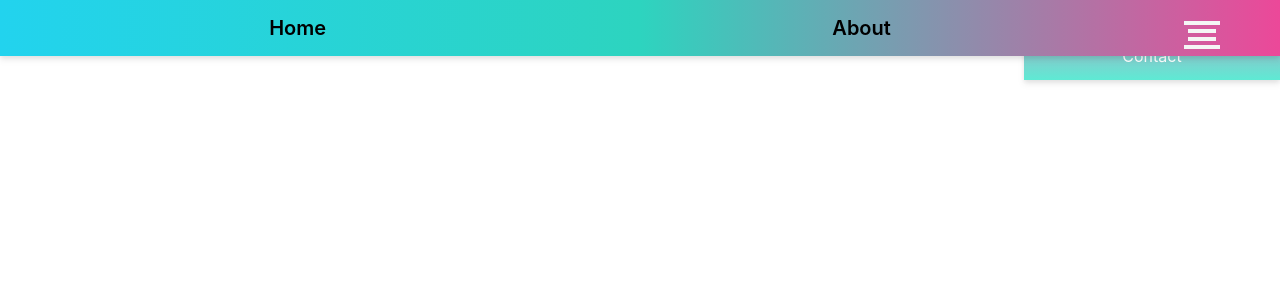
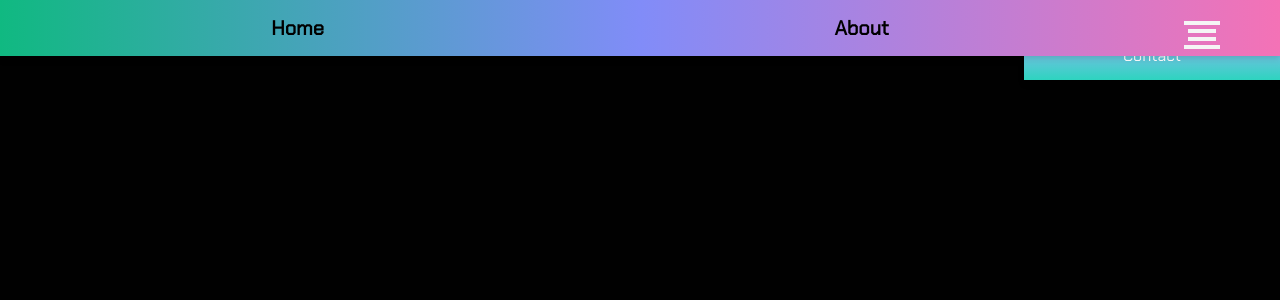
Before and after one commit to ldinghan/new_site, a Next.js app: page / in a window 1280 px wide. Shown: the top 300 px of the page. Built offline with nearby package versions, Linux system fonts and the light colour scheme.

Commit message:
change colour theme

```diff
--- a/components/LinksTable.tsx
+++ b/components/LinksTable.tsx
@@ -15,7 +15,7 @@ const LinksData = (props: Props) => {
     <>
         <Link className='hover:border-2 hover:border-white pl-5 h-full w-full flex justify-evenly items-center hover:bg-gradient-to-r hover:from-violet-200 hover:to-emerald-200' href="https://github.com/ldinghan">
             <Image src={props.siteLogo} alt={`${props.siteName} Logo`}/>
-            <p className='ml-5 text-xl font-serif font-semibold'>{props.siteText}</p>
+            <p className='ml-5 text-2xl font-ChakraPetch font-bold'>{props.siteText}</p>
         </Link>
     </>
     )
@@ -30,7 +30,7 @@ const LinksTable = () => {
 
     return (
       <>
-        <div className='drop-shadow-xl border-8 border-l-fuchsia-400 border-t-fuchsia-300 border-b-sky-200 border-r-sky-300 bg-gradient-to-br from-pink-300 to-sky-300 via-teal-100 mt-6 flex justify-around items-center flex-col w-[50vw] bg-green-100 h-[40vh]'>
+        <div className='mt-20 drop-shadow-xl border-8 border-l-fuchsia-400 border-t-fuchsia-300 border-b-sky-200 border-r-sky-300 bg-gradient-to-br from-pink-300 to-sky-300 via-teal-100 flex justify-around items-center flex-col w-[50vw] bg-green-100 h-[40vh]'>
             {links.map((link, key) => {
                 return (
                     <LinksData key="link.siteName" siteName={link.siteName} siteText={link.siteText} siteLogo={link.siteLogo} />
--- a/components/Navbar.tsx
+++ b/components/Navbar.tsx
@@ -9,14 +9,14 @@ const NavBar = () => {
 
     return (
         <>
-            <nav className="drop-shadow-md flex h-[7vh] bg-gradient-to-r from-cyan-400 to-pink-500 via-teal-400 px-2 sm:px-4 py-2.5 fixed w-full z-20 top-0 left-0">
+            <nav className="font-ChakraPetch drop-shadow-md flex h-[7vh] bg-gradient-to-l from-pink-400 to-emerald-500 via-indigo-400 px-2 sm:px-4 py-2.5 fixed w-full z-20 top-0 left-0">
                 <div className="container flex items-center justify-around mx-auto">
-                <a href="/" className="flex items-center">
-                    <span className="self-center text-xl font-semibold whitespace-nowrap dark:text-white">Home</span>
-                </a>
-                <a href="/" className="flex items-center">
-                    <span className="self-center text-xl font-semibold whitespace-nowrap dark:text-white">About</span>
-                </a>
+                <Link href="/" className="flex items-center justify-center">
+                    <span className="hover:text-2xl self-center text-xl font-semibold whitespace-nowrap dark:text-white">Home</span>
+                </Link>
+                <Link href="/about" className="flex items-center justify-center">
+                    <span className="hover:text-2xl text-center self-center text-xl font-semibold whitespace-nowrap dark:text-white">About</span>
+                </Link>
                 </div>
                 <div className="px-10 flex">
 
@@ -32,10 +32,10 @@ const NavBar = () => {
                     </button>
                 </div>
             </nav>
-            <div className={`hover:mt-9 drop-shadow-md bg-gradient-to-t from-teal-300 to-pink-400 my-10 top-[-7vh] right-0 w-[20vw] text-white fixed  z-0 ease-in-out duration-500 ${showMenu ? 'translate-y-full' : 'translate-y-0'}`}>
-                <ul className="w-full text-center">
-                    <Link href="/links"><li className='hover:border hover:border-white p-3 hover:bg-gradient-to-r hover:from-violet-300 hover:to-emerald-200'>Links</li></Link>
-                    <Link href="/contact"><li className='hover:border hover:border-white p-3 hover:bg-gradient-to-r hover:from-violet-300 hover:to-emerald-200'>Contact</li></Link>
+            <div className={`hover:mt-9 drop-shadow-md bg-gradient-to-t from-teal-400 via-indigo-300 to-pink-400 my-10 top-[-7vh] right-0 w-[20vw] text-white fixed  z-0 ease-in-out duration-500 ${showMenu ? 'translate-y-full' : 'translate-y-0'}`}>
+                <ul className="font-ChakraPetch w-full text-center">
+                    <Link href="/links"><li className='hover:text-lg hover:border hover:border-white p-3 hover:bg-gradient-to-r hover:from-violet-300 hover:to-emerald-200'>Links</li></Link>
+                    <Link href="/contact"><li className='hover:text-lg hover:border hover:border-white p-3 hover:bg-gradient-to-r hover:from-violet-300 hover:to-emerald-200'>Contact</li></Link>
                 </ul>
             </div>
 
--- /dev/null
+++ b/pages/_document.tsx
@@ -0,0 +1,20 @@
+import Document, { Html, Head, Main, NextScript } from "next/document";
+
+function MyDocument() {
+  return (
+    <Html>
+      <Head>
+        <link
+          href="https://fonts.googleapis.com/css2?family=Chakra+Petch&display=swap"
+          rel="stylesheet"
+        />
+      </Head>
+      <body>
+        <Main />
+        <NextScript />
+      </body>
+    </Html>
+  );
+}
+
+export default MyDocument;
--- a/pages/links.tsx
+++ b/pages/links.tsx
@@ -1,8 +1,4 @@
 import NavBar from '../components/Navbar';
-import Link from 'next/link';
-import Image from 'next/image';
-import GithubLogo from '../assets/github_logo.png';
-import LinkedinLogo from '../assets/linkedin_logo.png';
 import LinksTable from '../components/LinksTable';
 
 export default function Links() {
@@ -10,7 +6,7 @@ export default function Links() {
       <>
         <NavBar></NavBar>
         <div className="pt-[8vh] px-[1vw] w-screen h-screen flex items-center flex-col">
-            <p className='text-center font-light text-6xl font-serif'>Feel free to check out these links:</p>
+            <p className='text-white text-center mt-5 font-bold text-5xl font-ChakraPetch'>Feel free to check out these links:</p>
                 <LinksTable></LinksTable>
         </div>
       </>
--- a/styles/globals.css
+++ b/styles/globals.css
@@ -1,5 +1,6 @@
 html,
 body {
+  background-color: #010101;
   padding: 0;
   margin: 0;
   font-family: -apple-system, BlinkMacSystemFont, Segoe UI, Roboto, Oxygen,
--- a/tailwind.config.js
+++ b/tailwind.config.js
@@ -1,11 +1,17 @@
 /** @type {import('tailwindcss').Config} */
+const defaultTheme = require("tailwindcss/defaultTheme");
+
 module.exports = {
   content: [
     "./pages/**/*.{js,ts,jsx,tsx}",
     "./components/**/*.{js,ts,jsx,tsx}",
   ],
   theme: {
-    extend: {},
+    extend: {
+      fontFamily : {
+        ChakraPetch: ["Chakra Petch", ...defaultTheme.fontFamily.sans]
+      }
+    },
   },
   plugins: [],
 }
```
